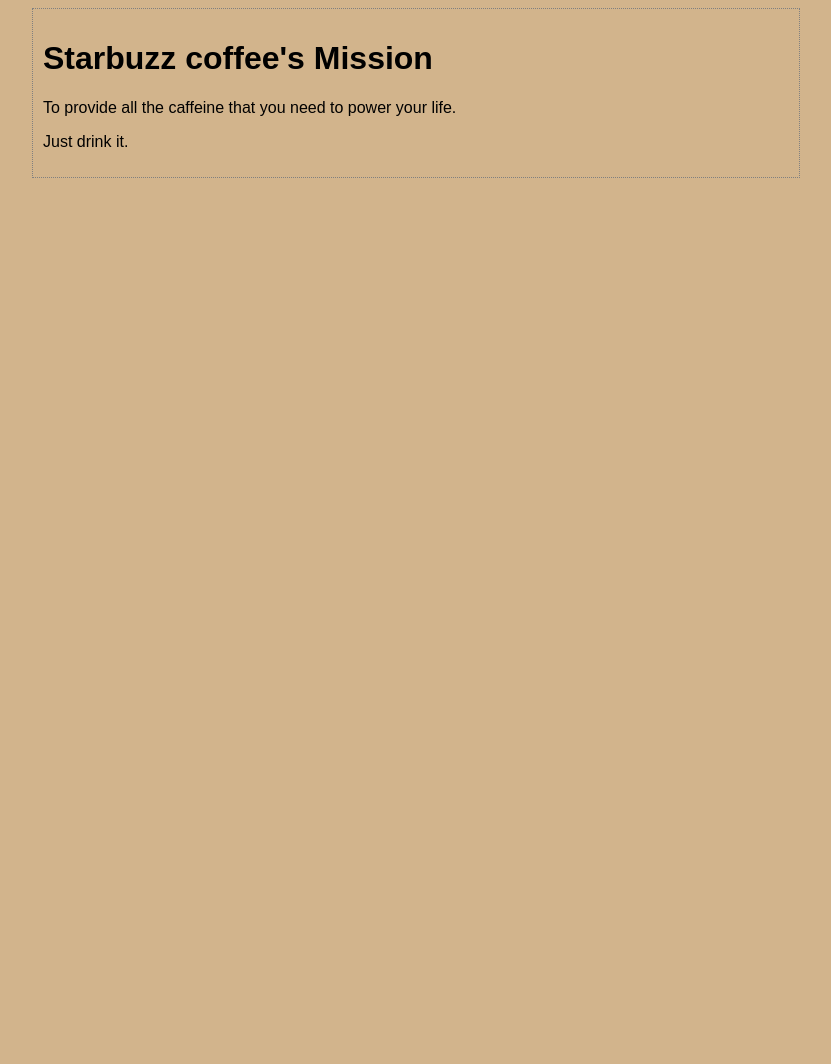
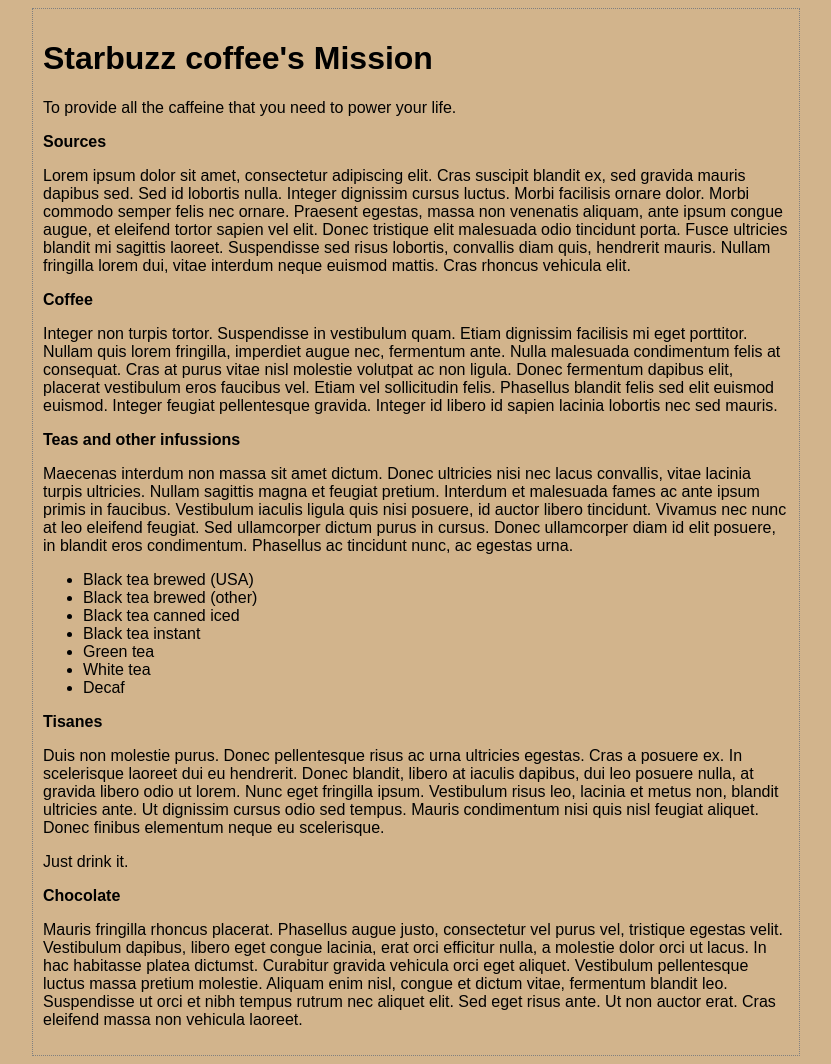
Before and after one commit to KOlofinmoyin/headfirst_html, a plain HTML site: page pages/starbuzz_mission.html in a window 1280 px wide. Shown: the whole page, without its empty margins (224-1055 px from the left). Before the commit the page ends 800 px from the top, so only its background shows below. Drawn offline with Linux system fonts and the light colour scheme.

Commit message:
images links & attributes.

```diff
--- a/pages/starbuzz_mission.html
+++ b/pages/starbuzz_mission.html
@@ -19,6 +19,44 @@
     <h1>Starbuzz coffee's Mission</h1>
     <p>To provide all the caffeine that you need to power your life.</p>
 
-    <p>Just drink it.</p>
+    <strong>Sources</strong>
+
+  <p>
+      Lorem ipsum dolor sit amet, consectetur adipiscing elit. Cras suscipit blandit ex, sed gravida mauris dapibus sed. Sed id lobortis nulla. Integer dignissim cursus luctus. Morbi facilisis ornare dolor. Morbi commodo semper felis nec ornare. Praesent egestas, massa non venenatis aliquam, ante ipsum congue augue, et eleifend tortor sapien vel elit. Donec tristique elit malesuada odio tincidunt porta. Fusce ultricies blandit mi sagittis laoreet. Suspendisse sed risus lobortis, convallis diam quis, hendrerit mauris. Nullam fringilla lorem dui, vitae interdum neque euismod mattis. Cras rhoncus vehicula elit.
+    </p>
+
+    <strong>Coffee</strong>
+  <p>
+  Integer non turpis tortor. Suspendisse in vestibulum quam. Etiam dignissim facilisis mi eget porttitor. Nullam quis lorem fringilla, imperdiet augue nec, fermentum ante. Nulla malesuada condimentum felis at consequat. Cras at purus vitae nisl molestie volutpat ac non ligula. Donec fermentum dapibus elit, placerat vestibulum eros faucibus vel. Etiam vel sollicitudin felis. Phasellus blandit felis sed elit euismod euismod. Integer feugiat pellentesque gravida. Integer id libero id sapien lacinia lobortis nec sed mauris.
+  </p>
+
+  <strong>
+  Teas and other infussions
+</strong>
+  <p>
+  Maecenas interdum non massa sit amet dictum. Donec ultricies nisi nec lacus convallis, vitae lacinia turpis ultricies. Nullam sagittis magna et feugiat pretium. Interdum et malesuada fames ac ante ipsum primis in faucibus. Vestibulum iaculis ligula quis nisi posuere, id auctor libero tincidunt. Vivamus nec nunc at leo eleifend feugiat. Sed ullamcorper dictum purus in cursus. Donec ullamcorper diam id elit posuere, in blandit eros condimentum. Phasellus ac tincidunt nunc, ac egestas urna.
+  <ul>
+    <li>Black tea brewed (USA)</li>
+    <li>Black tea brewed (other)</li>
+    <li>Black tea canned iced</li>
+    <li>Black tea instant</li>
+    <li>Green tea </li>
+    <li>White tea</li>
+    <li>Decaf</li>
+  </ul>
+  </p>
+
+<strong> Tisanes </strong>
+  <p>
+  Duis non molestie purus. Donec pellentesque risus ac urna ultricies egestas. Cras a posuere ex. In scelerisque laoreet dui eu hendrerit. Donec blandit, libero at iaculis dapibus, dui leo posuere nulla, at gravida libero odio ut lorem. Nunc eget fringilla ipsum. Vestibulum risus leo, lacinia et metus non, blandit ultricies ante. Ut dignissim cursus odio sed tempus. Mauris condimentum nisi quis nisl feugiat aliquet. Donec finibus elementum neque eu scelerisque.
+  </p>
+
+  <p><a id="here">Just drink it.</a></p>
+
+<strong>Chocolate</strong>
+  <p>
+  Mauris fringilla rhoncus placerat. Phasellus augue justo, consectetur vel purus vel, tristique egestas velit. Vestibulum dapibus, libero eget congue lacinia, erat orci efficitur nulla, a molestie dolor orci ut lacus. In hac habitasse platea dictumst. Curabitur gravida vehicula orci eget aliquet. Vestibulum pellentesque luctus massa pretium molestie. Aliquam enim nisl, congue et dictum vitae, fermentum blandit leo. Suspendisse ut orci et nibh tempus rutrum nec aliquet elit. Sed eget risus ante. Ut non auctor erat. Cras eleifend massa non vehicula laoreet.
+  </p>
+
   </body>
 </html>
```
Also changed, not shown: pages/index.html (renamed from pages/starbuzz_napkin.html, +11 -0 lines).
